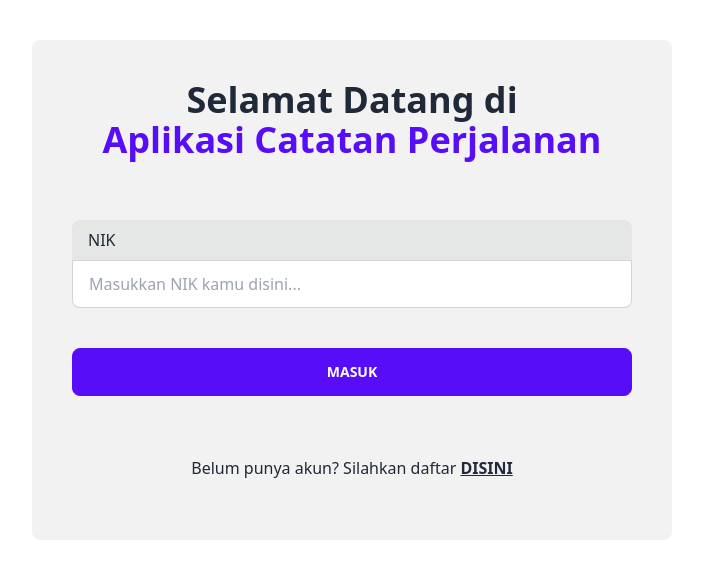
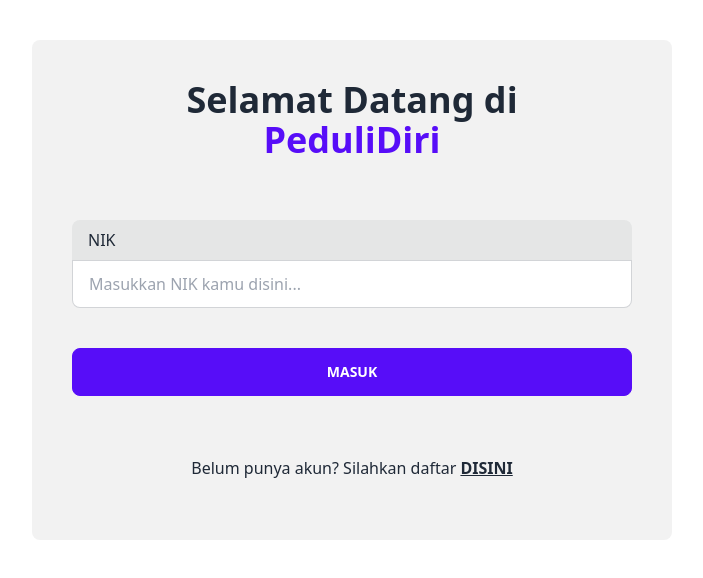
Before and after one commit to rauf-21/aplikasi-catatan-perjalanan, a Next.js app: page / in a window 1280 px wide. Shown: the top 578 px of the page, without its empty margins (288-991 px from the left). Built offline with nearby package versions, Linux system fonts and the light colour scheme.

Commit message:
change text

```diff
--- a/components/LoginForm.tsx
+++ b/components/LoginForm.tsx
@@ -50,7 +50,7 @@ const LoginForm: NextPage = () => {
         <h1 className='w-full mb-10 text-4xl text-center font-bold'>
           <span>Selamat Datang di</span>
           <br />
-          <span className='mt-10 text-primary'>Aplikasi Catatan Perjalanan</span>
+          <span className='mt-10 text-primary'>PeduliDiri</span>
         </h1>
         <label className='input-group input-group-vertical'>
           <span className='py-2'>NIK</span>
```
